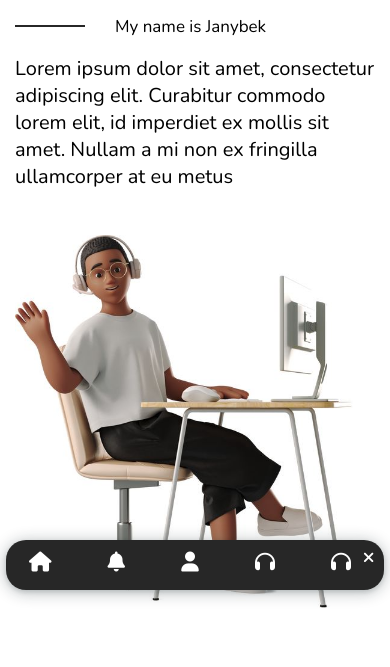
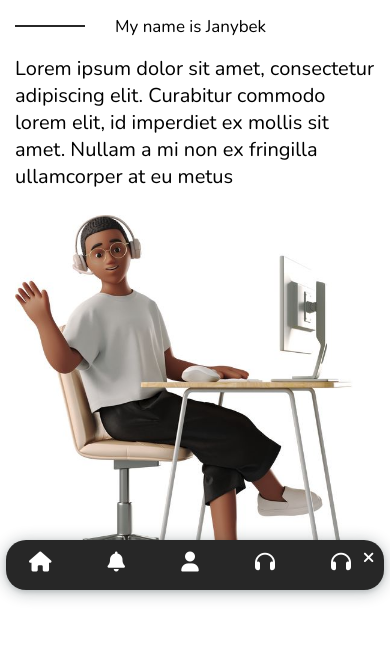
Before and after one commit to Janybek02/portfolio, a website: page index.html in a window 390 px wide. Shown: the part 177-844 px from the top of the page. Drawn offline with nearby package versions, Linux system fonts and the light colour scheme; files that its build step writes are made by us from their sources.

Commit message:
new commit

```diff
--- a/sass/home/Home.scss
+++ b/sass/home/Home.scss
@@ -9,6 +9,7 @@
   justify-content: center;
   align-items: center;
   margin: 0 15px 0 15px;
+
 }
 @media (max-width: 450px) {
   .container {
@@ -106,15 +107,15 @@
     }
 
     &-left {
-      padding: 20px 0 0 0;
+      margin: 20px 0 0 0;
 
       // animation: left 2s linear 0s 1 alternate;
 
       width: 450px;
-      height: 300px;
+      // height: 300px;
       img {
         // border: 4px solid #0f0742;
-        width: 450px;
+        width: 100%;
         // transform: translate(100%, 0);
 
         animation: left 1s linear 0s 1 ;
@@ -179,7 +180,7 @@
 }
 @media (max-width: 1100px) {
   .home {
-    min-height: 146vh;
+
     &-main {
       margin: 100px 0 0px 0;
     }
@@ -276,7 +277,7 @@
 }
 @media (max-width: 400px) {
   .home {
-    min-height: 121vh;
+    // min-height: 121vh;
     &-main {
       &-div {
         width: 100%;
--- a/sass/skills/Skills.scss
+++ b/sass/skills/Skills.scss
@@ -1,7 +1,7 @@
 .skills{
     background: #FFFFFF;
     width: 1500px;
-    min-height: 100vh;
+
     text-align: center;
     display: flex;
     flex-direction: column;
```
Also changed, not shown: sass/home/Home.css, sass/skills/Skills.css, 2 other files.
